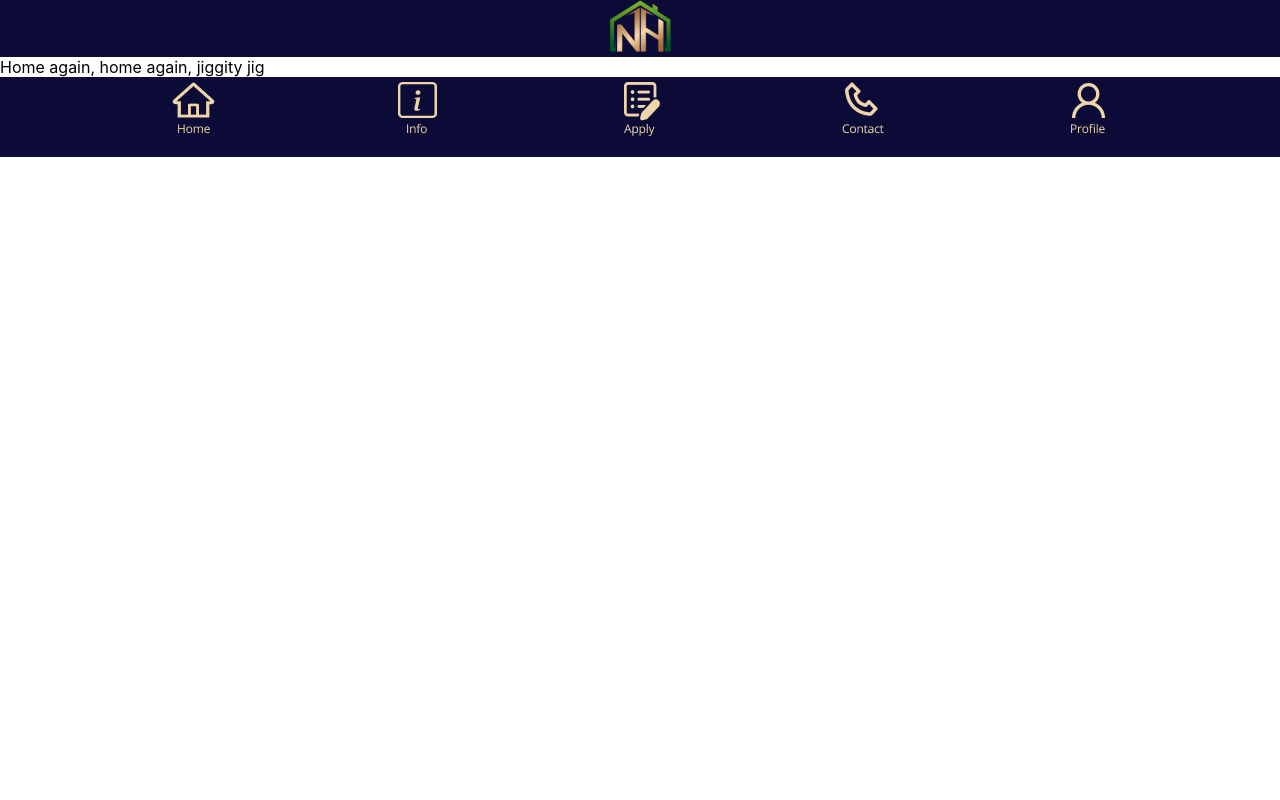
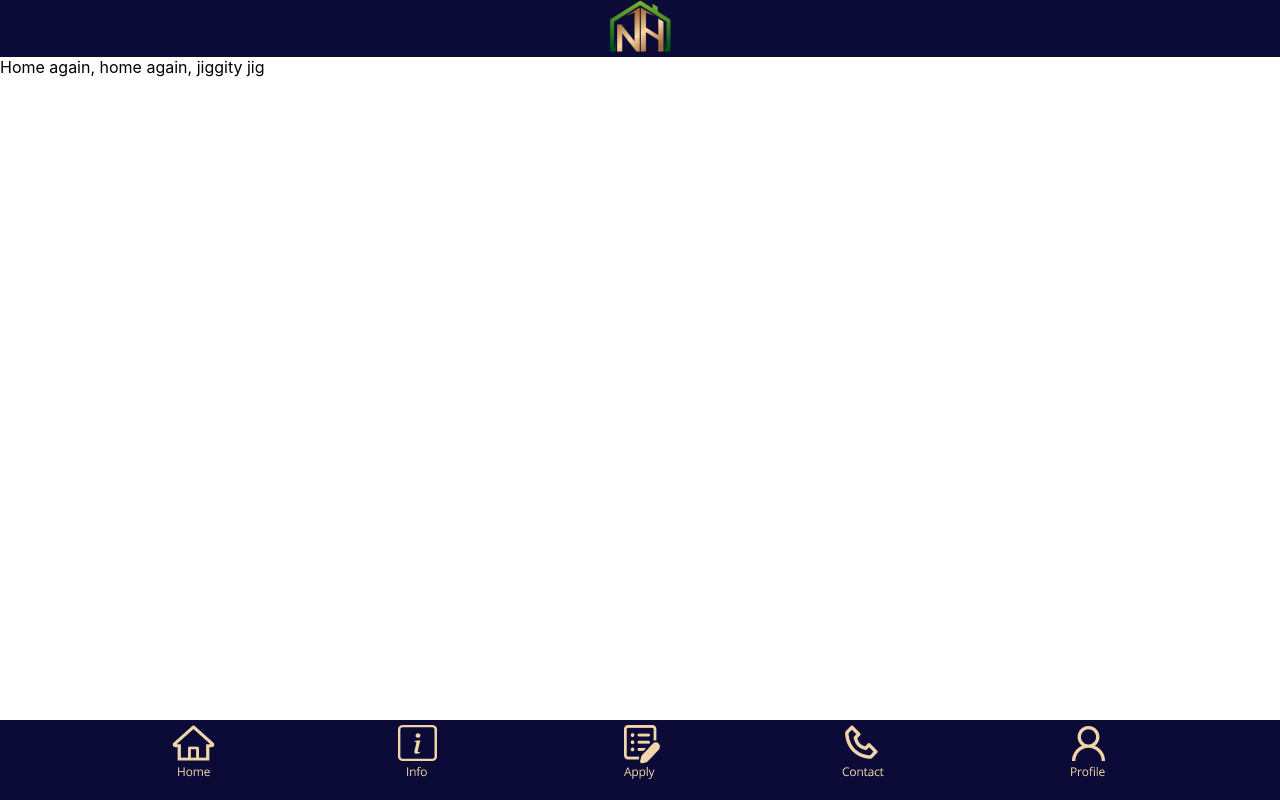
Before and after one commit to Lunar-Wranglers/Naam-House-Desktop, a React (Create React App) app: page / in a window 1280 px wide. Built offline with nearby package versions, Linux system fonts and the light colour scheme.

Commit message:
- added styling to the layout

```diff
--- a/src/components/shared/Layout/layout.css
+++ b/src/components/shared/Layout/layout.css
@@ -0,0 +1,8 @@
+#header {
+  width: 100vw;
+}
+
+#footer {
+  position: absolute;
+  bottom: 0;
+}
```
